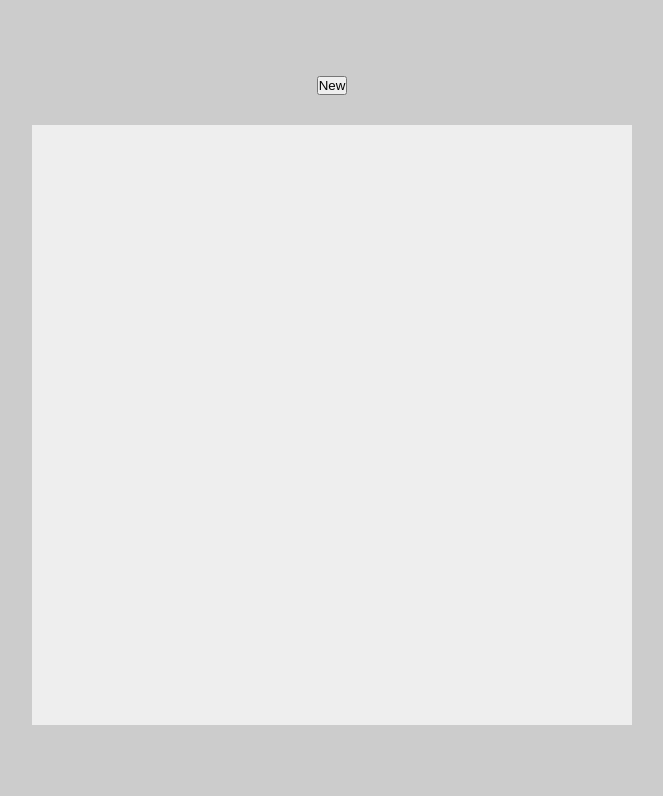
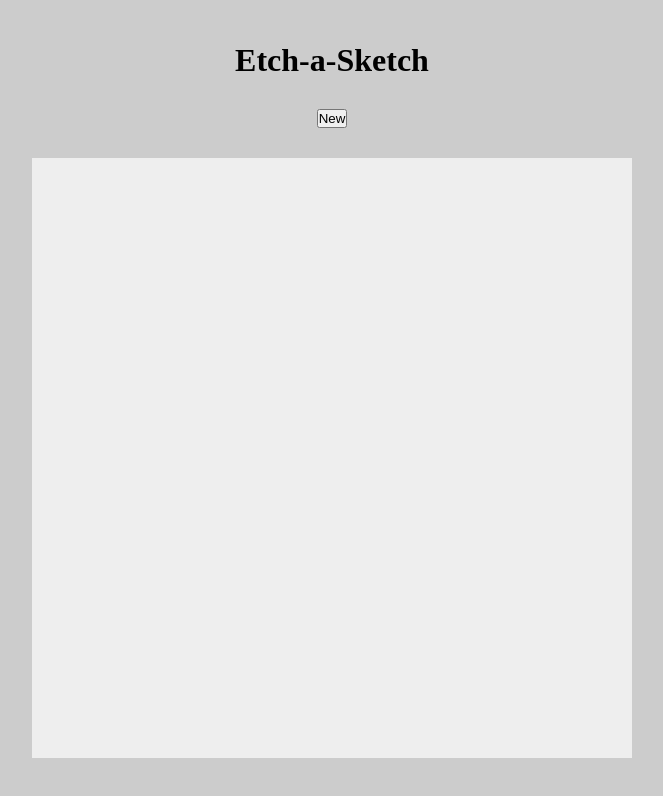
Before and after one commit to taewookim02/etch-a-sketch, a plain HTML site: page index.html in a window 1280 px wide. Shown: the whole page, without its empty margins (308-971 px from the left). Drawn offline with Linux system fonts and the light colour scheme.

Commit message:
Add heading 'Etch-a-Sketch'

```diff
--- a/index.html
+++ b/index.html
@@ -11,6 +11,7 @@
 </head>
 
 <body>
+  <h1>Etch-a-Sketch</h1>
   <button class="button">New</button>
   <div class="grid-container">
 
```
